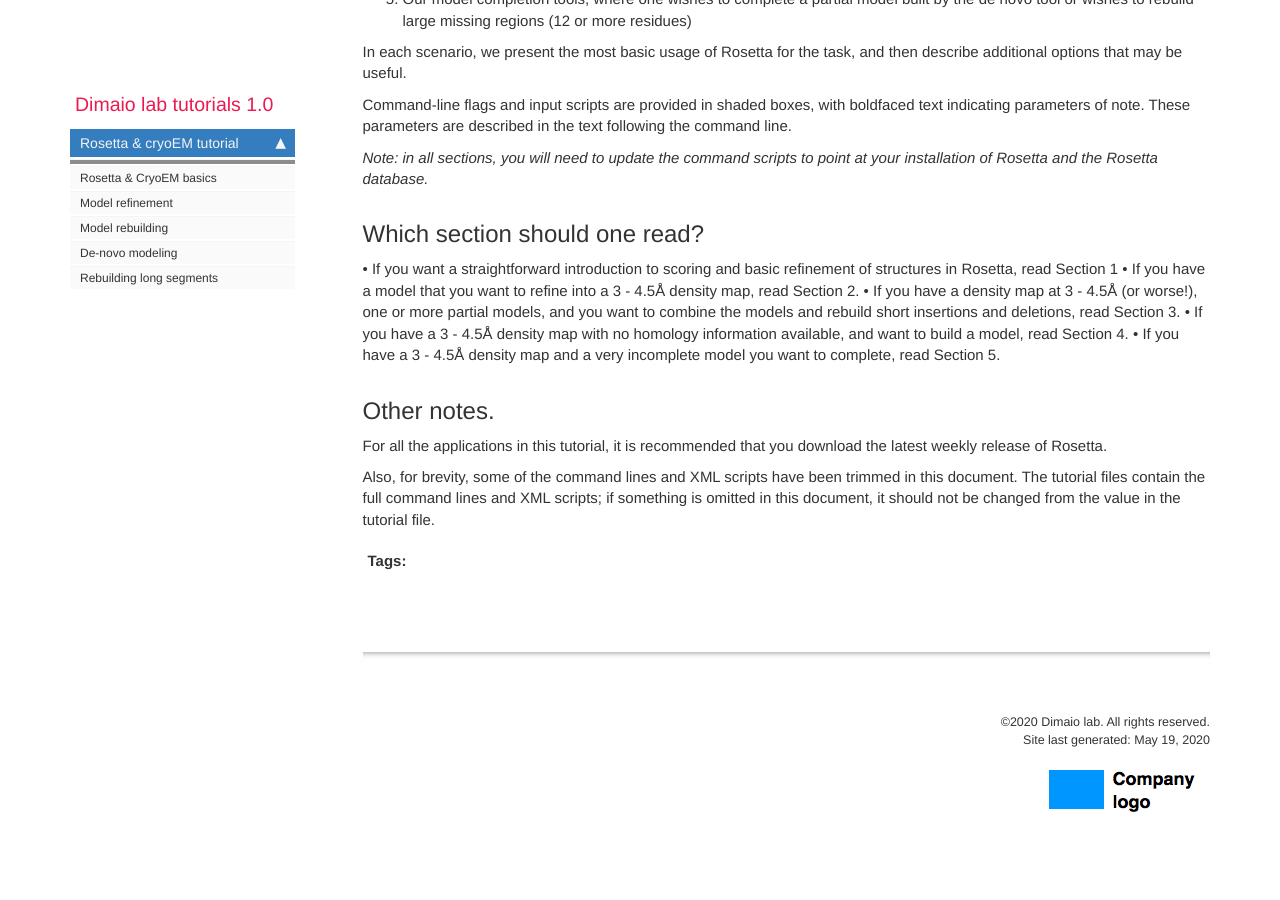
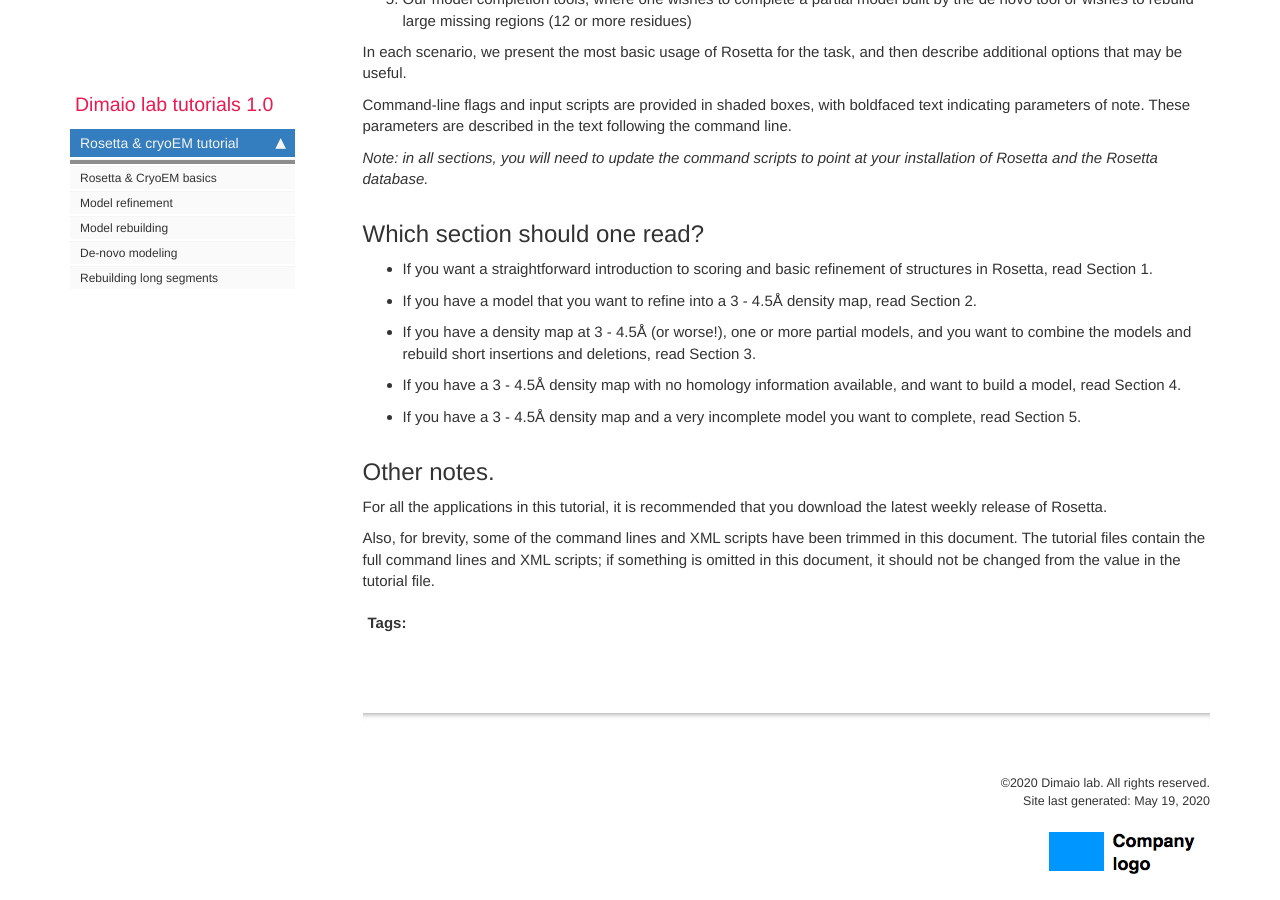
Before and after one commit to uw-ipd/dimaio_tutorials, a Jekyll site: the page built from docs/index.md, in a window 1280 px wide and 900 px high, scrolled down 833 px. Built offline with Jekyll 4.4.1, drawn with Linux system fonts in a browser that asks for light colours; comment, search, counter and statistics services are not loaded.

Commit message:
update frontpage

````diff
--- a/docs/index.md
+++ b/docs/index.md
@@ -13,12 +13,13 @@ This tutorial is intended to introduce users to several different ways Rosetta m
 ```
 git clone https://github.com/uw-ipd/dimaio_tutorials.git
 ```
-**or visit** [this website](https://danpf.github.io/DownGit/#/home?url=https://github.com/uw-ipd/dimaio_tutorials/tree/master/docs/_includes/custom/density_demo_files)
+**or visit**[this website](https://danpf.github.io/DownGit/#/home?url=https://github.com/uw-ipd/dimaio_tutorials/tree/master/docs/_includes/custom/density_demo_files)
 
 ## The tutorial is split up into four parts.
+
 1.  An introduction to Rosetta in general, showing how one may score structures and minimize structures guided by experimental density data
 2.  Our fragment-based refinement protocol for refinement against 3-5Å EM density
-3.  Our model rebuilding protocol (RosettaCM), where one wishes to recombine homologous structures, and rebuild small missing regions (<12 residues)
+3.  Our model rebuilding protocol (RosettaCM), where one wishes to recombine homologous structures, and rebuild small missing regions (\<12 residues)
 4.  Our de novo model-building tools, where one wishes to rebuild missing regions of a structure (for example, from a homology model
 5.  Our model completion tools, where one wishes to complete a partial model built by the de novo tool or wishes to rebuild large missing regions (12 or more residues)
 
@@ -30,12 +31,12 @@ Command-line flags and input scripts are provided in shaded boxes, with boldface
 *Note: in all sections, you will need to update the command scripts to point at your installation of Rosetta and the Rosetta database.*
 
 ## Which section should one read?
-• If you want a straightforward introduction to scoring and basic refinement of structures in Rosetta,
-read Section 1
-• If you have a model that you want to refine into a 3 - 4.5Å density map, read Section 2.
-• If you have a density map at 3 - 4.5Å (or worse!), one or more partial models, and you want to combine the models and rebuild short insertions and deletions, read Section 3.
-• If you have a 3 - 4.5Å density map with no homology information available, and want to build a model, read Section 4.
-• If you have a 3 - 4.5Å density map and a very incomplete model you want to complete, read Section 5.
+
+* If you want a straightforward introduction to scoring and basic refinement of structures in Rosetta, read Section 1.
+* If you have a model that you want to refine into a 3 - 4.5Å density map, read Section 2.
+* If you have a density map at 3 - 4.5Å (or worse!), one or more partial models, and you want to combine the models and rebuild short insertions and deletions, read Section 3.
+* If you have a 3 - 4.5Å density map with no homology information available, and want to build a model, read Section 4.
+* If you have a 3 - 4.5Å density map and a very incomplete model you want to complete, read Section 5.
 
 ## Other notes.
 For all the applications in this tutorial, it is recommended that you download the latest weekly release of Rosetta.
````
